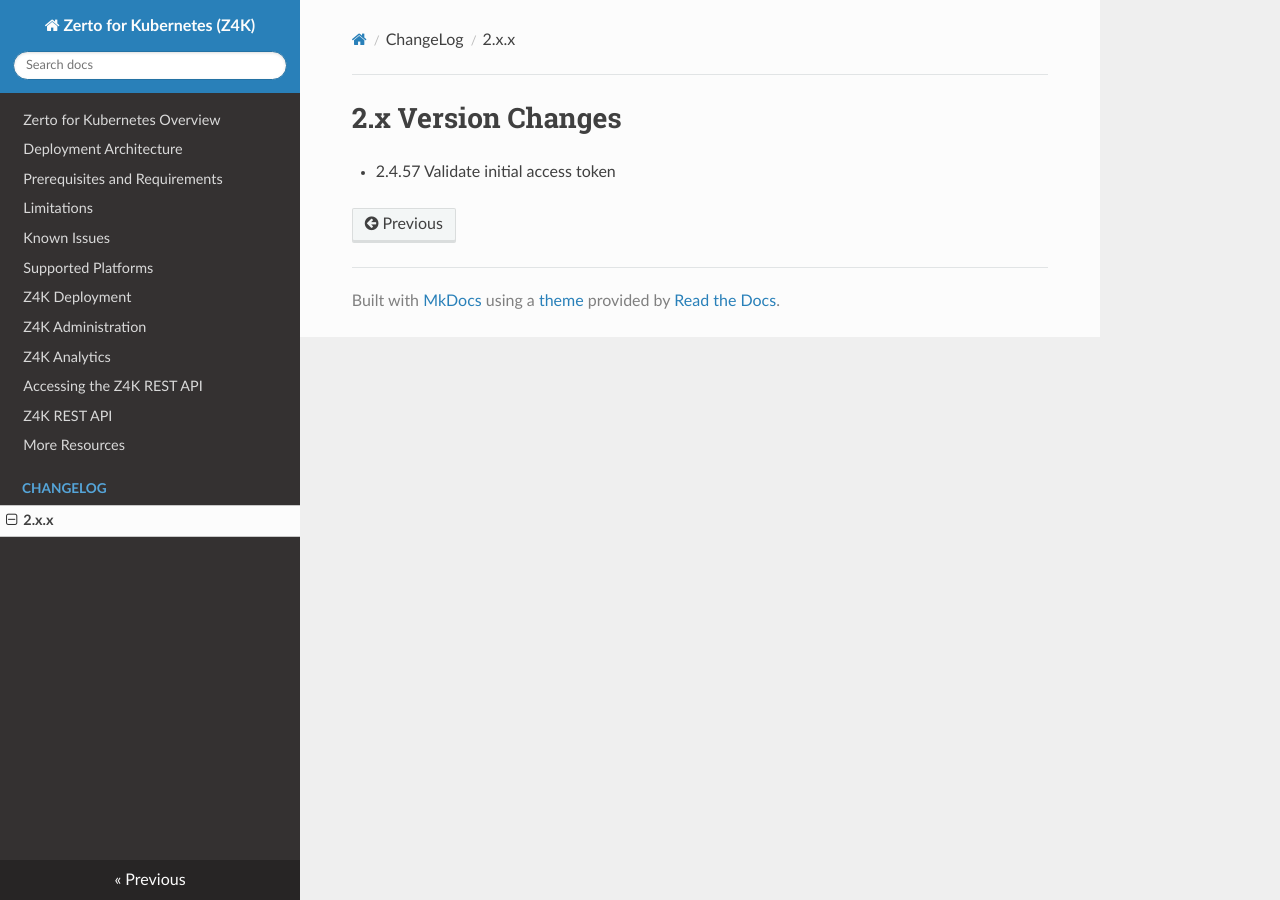
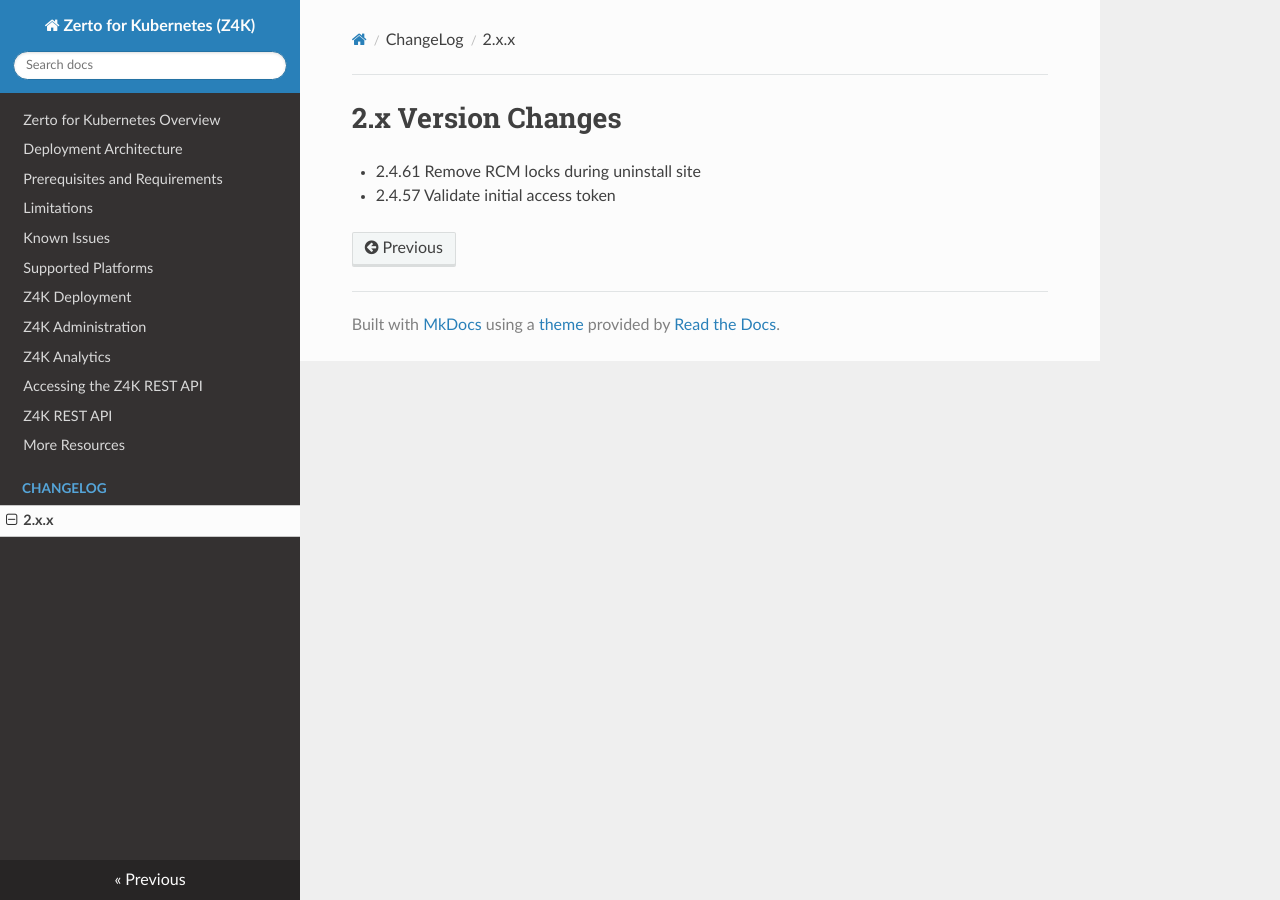
Before and after one commit to ZertoPublic/Z4K, an MkDocs documentation site: the page built from docs/changes/version2.x.x.md, in a window 1280 px wide. Built offline with MkDocs 1.6.1, drawn with Linux system fonts in a browser that asks for light colours.

Commit message:
commit all changes on branch :2.4.61 for version:2.4.61

```diff
--- a/docs/changes/version2.x.x.md
+++ b/docs/changes/version2.x.x.md
@@ -1,3 +1,4 @@
 2.x Version Changes
 ===================
+* 2.4.61 Remove RCM locks during uninstall site
 * 2.4.57 Validate initial access token
```
